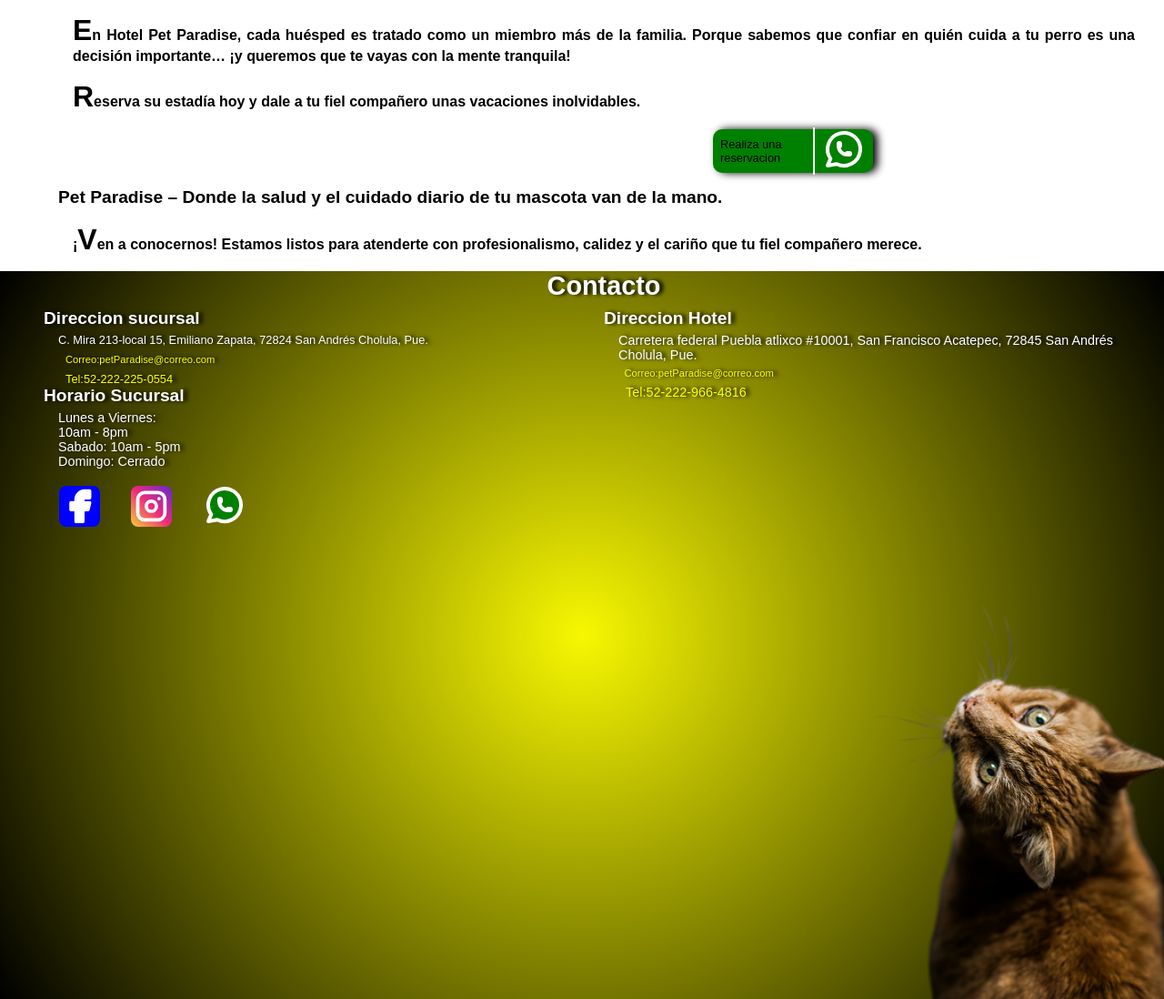
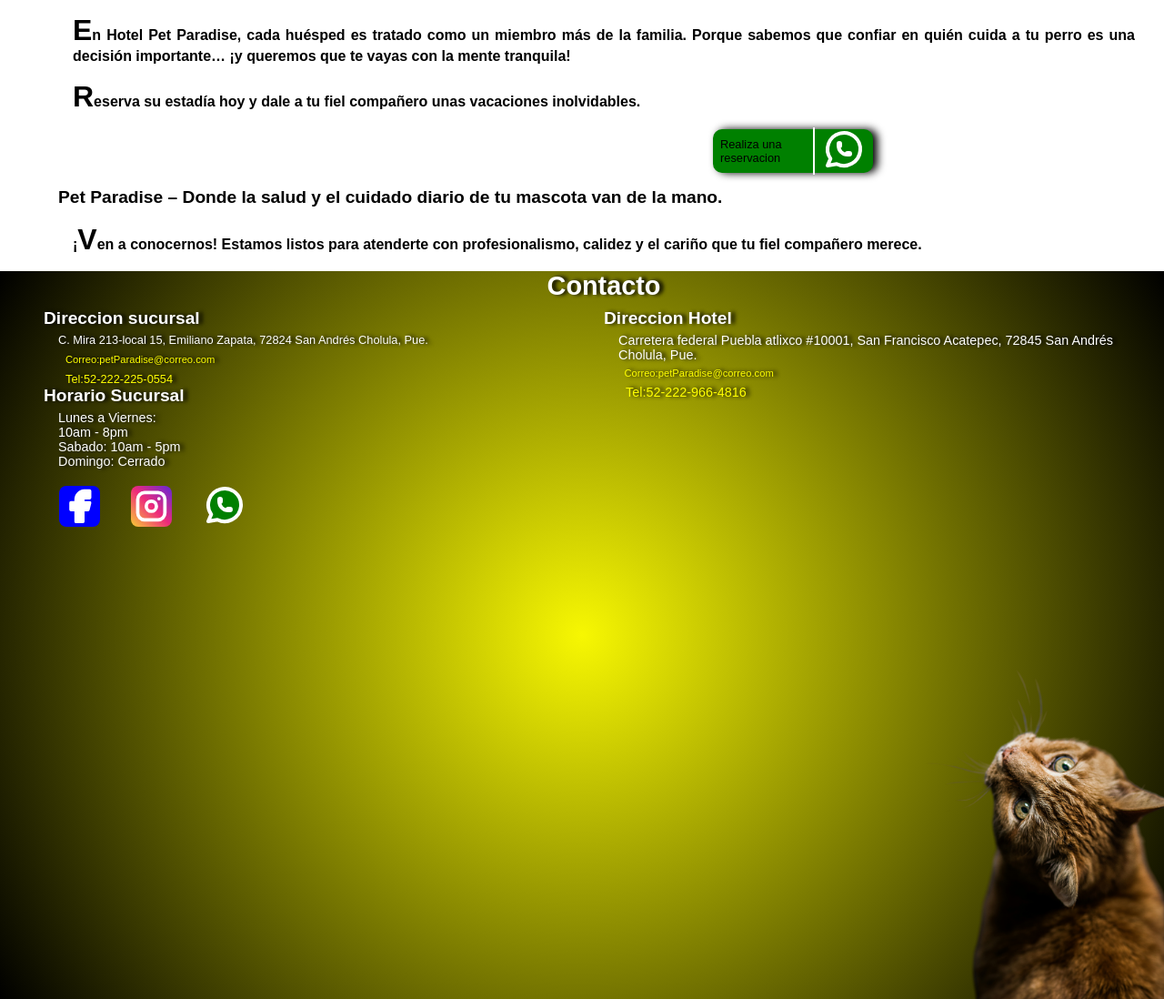
Before and after one commit to Thelaikano/petParadise, a React (Vite) app: page / in a window 1280 px wide. Shown: the part 4449-5547 px from the top of the page at 91% size. Built offline with nearby package versions, Linux system fonts and the light colour scheme; a web font is replaced by a local one.

Commit message:
actualizacion

```diff
--- a/src/components/inicio/contacto.css
+++ b/src/components/inicio/contacto.css
@@ -323,4 +323,8 @@
     width: 3rem;
     height: 3rem;
   }
+  .img-contacto {
+    width: 20rem;
+    height: 35rem;
+  }
 }
```
